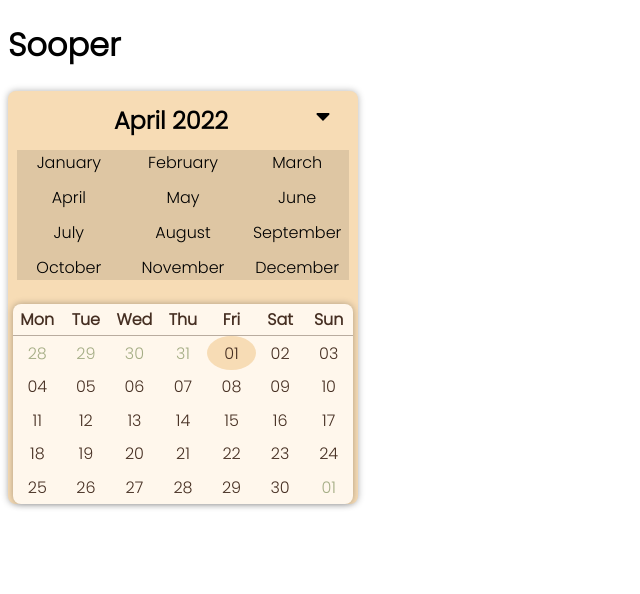
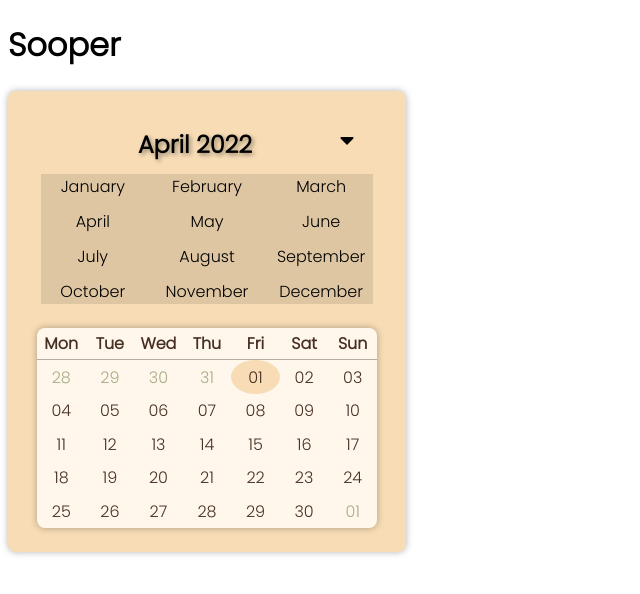
Before and after one commit to nunocpr/meal-planner, a React (Create React App) app: page / in a window 1280 px wide. Both pictures are taken after a click on the button 323 px from the left and 120 px from the top of the page. Shown: the top 594 px of the page, without its empty margins (0-640 px from the left). Built offline with nearby package versions, Linux system fonts and the light colour scheme.

Commit message:
Small update to selectMonth functionality.

```diff
--- a/package.json
+++ b/package.json
@@ -8,12 +8,12 @@
     "@testing-library/react": "^9.5.0",
     "@testing-library/user-event": "^7.2.1",
     "date-fns": "^2.28.0",
+    "eslint-plugin-react": "^7.29.4",
     "react": "^17.0.2",
     "react-dom": "^17.0.2",
     "react-icons": "^4.3.1",
     "react-redux": "^7.2.6",
-    "react-scripts": "5.0.0",
-    "react-transition-group": "^4.4.2"
+    "react-scripts": "^2.1.3"
   },
   "scripts": {
     "start": "react-scripts start",
@@ -37,6 +37,6 @@
     ]
   },
   "devDependencies": {
-    "eslint-plugin-react": "^7.29.4"
+    "react-transition-group": "^4.4.2"
   }
 }
--- a/src/components/calendar/calendar.jsx
+++ b/src/components/calendar/calendar.jsx
@@ -1,15 +1,14 @@
-import { React, useState } from "react";
+import React, { useState } from "react";
 import { Caption } from './caption';
 import { TableHead } from "./tableHead";
 import { TableBody } from "./tableBody";
 import { SelectMonth } from "./selectMonth";
-import { format } from 'date-fns';
 
 export const Calendar = () => {
   const [selectedDate, setSelectedDate] = useState(new Date()),
     [showMonths, setShowMonths] = useState(false),
     currentDay = new Date(),
-    handleToggle = () => setShowMonths(!showMonths)
+    handleToggle = () => setShowMonths(!showMonths);
 
   return (
     <div className="calendar-container">
--- a/src/components/calendar/selectMonth.jsx
+++ b/src/components/calendar/selectMonth.jsx
@@ -7,10 +7,14 @@ export function SelectMonth(props) {
 
   return (
     <div className={`months-container ${props.showMonths ? '' : 'hidden'}`}>
-      {year.map(month =>
-        <div className='month'>
+      {year.map((month, i) =>
+        <button
+          className='month'
+          onClick={() => props.setSelectedDate(month)}
+          key={i}
+        >
           {format(month, 'MMMM')}
-        </div>
+        </button>
       )}
     </div>
   )
--- a/src/css/calendar.css
+++ b/src/css/calendar.css
@@ -12,6 +12,7 @@
   background-color: var(--secondary-bg-dark);
   border-radius: var(--size-2);
   width: 100%;
+  padding: 1.5rem;
 }
 
 /* Caption (Month / Year information) */
@@ -26,6 +27,7 @@
   font-weight: bold;
   margin: var(--size-3) 0;
   text-align: center;
+  text-shadow: 2px 2px 4px rgba(0, 0, 0, 0.4);
   width: 80%;
 }
 
```
Also changed, not shown: 1 other file (tests, documents, lock files or other folders).
